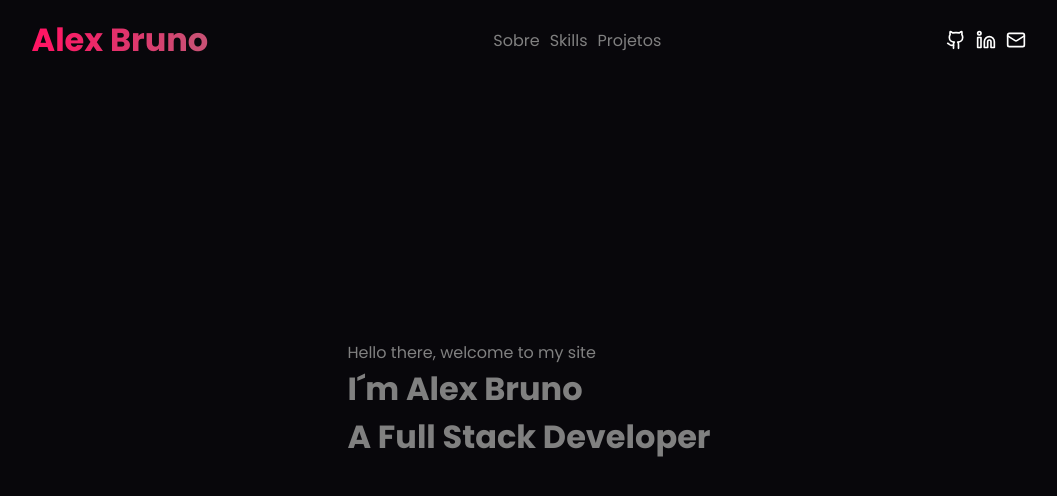
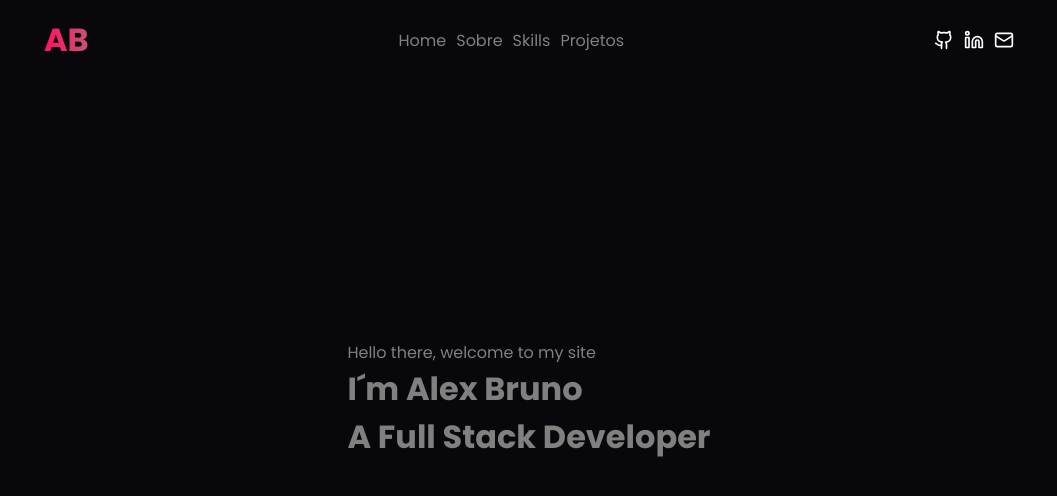
Before and after one commit to alexbruno10/portfolio, a React (Vite) app: page / in a window 1280 px wide. Shown: the top 496 px of the page, without its empty margins (111-1168 px from the left). Built offline with nearby package versions, Linux system fonts and the light colour scheme.

Commit message:
feat: add Home

```diff
--- a/src/components/Header/index.tsx
+++ b/src/components/Header/index.tsx
@@ -5,8 +5,9 @@ export default function Header() {
     return(
         <>
             <header className={style.header}>
-                <h1>Alex Bruno</h1>
+                <h1>AB</h1>
                 <div className={style.sections}>
+                    <a href="">Home</a>
                     <a href="">Sobre</a>
                     <a href="">Skills</a>
                     <a href="">Projetos</a>
```
